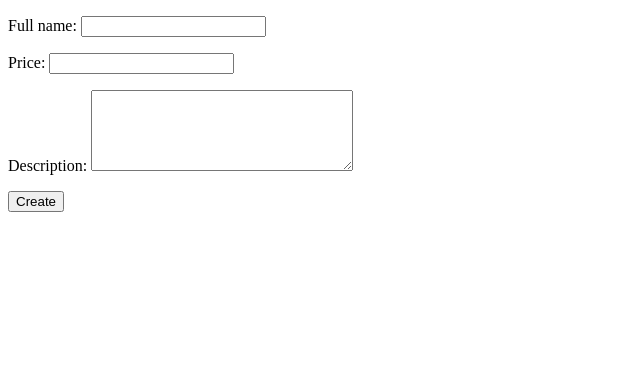
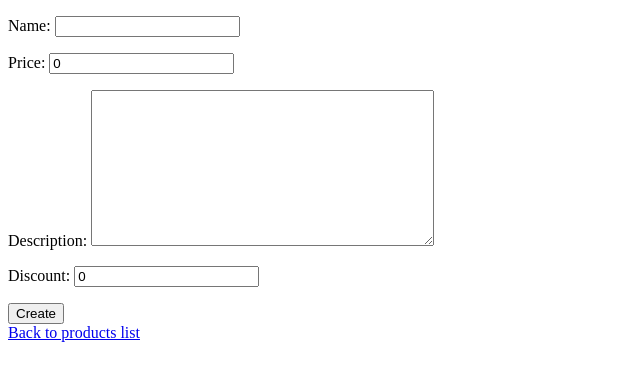
Before and after one commit to GusaynRizovskiy/django_project, a Django app: page /shop/products/create/ in a window 1280 px wide. Shown: the top 381 px of the page, without its empty margins (0-640 px from the left). Run offline with Django 5.2, Linux system fonts and the light colour scheme.

Commit message:
Создал полноценную модель продукта со всеми ссылками, используя form.Models

```diff
--- a/mysite/shopapp/forms.py
+++ b/mysite/shopapp/forms.py
@@ -1,9 +1,7 @@
 
 from django import forms
-class ProductForm(forms.Form):
-    name = forms.CharField(label="Full name",max_length=100)
-    price = forms.DecimalField(label="Price",min_value=0,max_value=1000000)
-    description = forms.CharField(label="Description", widget=forms.Textarea(attrs={
-        "rows": 5,
-        "cols":30,
-    }))
+from .models import Product
+class ProductForm(forms.ModelForm):
+    class Meta:
+        model = Product
+        fields =  "name","price","description","discount"
--- a/mysite/shopapp/templates/shopapp/create-product.html
+++ b/mysite/shopapp/templates/shopapp/create-product.html
@@ -10,4 +10,8 @@
         <button type="submit">Create</button>
     </form>
     </div>
+    <div>
+    <a href="{% url 'shopapp:products_list' %}"
+        >Back to products list</a>
+    </div>
 {% endblock %}
--- a/mysite/shopapp/templates/shopapp/products-list.html
+++ b/mysite/shopapp/templates/shopapp/products-list.html
@@ -19,4 +19,8 @@
         No products here
     {% endif %}
     </div>
+    <div>
+    <a href="{% url 'shopapp:product_create' %}"
+       >Create product</a>
+    </div>
 {% endblock %}
--- a/mysite/shopapp/urls.py
+++ b/mysite/shopapp/urls.py
@@ -1,6 +1,6 @@
 from django.urls import path
 from .views import shop_index,groups,products,orders,create_product
-
+app_name = 'shopapp'
 urlpatterns = [
     path('', shop_index,name = 'shop_index'),
     path('groups/',groups,name = 'groups_list'),
--- a/mysite/shopapp/views.py
+++ b/mysite/shopapp/views.py
@@ -1,6 +1,6 @@
 from django.contrib.auth.models import Group
 from django.http import HttpRequest,HttpResponse
-from django.shortcuts import render
+from django.shortcuts import render,redirect,reverse
 from timeit import default_timer
 from shopapp.models import Product, Order
 from .forms import ProductForm
@@ -33,7 +33,15 @@ def orders(request: HttpRequest):
     return render(request,'shopapp/orders-list.html',context = context)
 
 def create_product(request: HttpRequest)->HttpResponse:
-    form = ProductForm()
+    if request.method=="POST":
+        form = ProductForm(request.POST)
+        if form.is_valid():
+            # Product.objects.create(**form.cleaned_data)
+            form.save()
+            url = reverse("shopapp:products_list")
+            return redirect(url)
+    else:
+        form = ProductForm()
     context = {
         "form": form
     }
```
Also changed, not shown: mysite/db.sqlite3.
